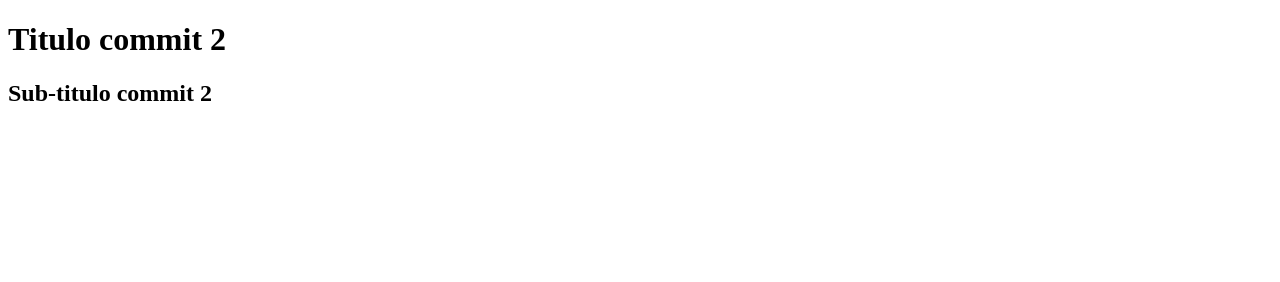
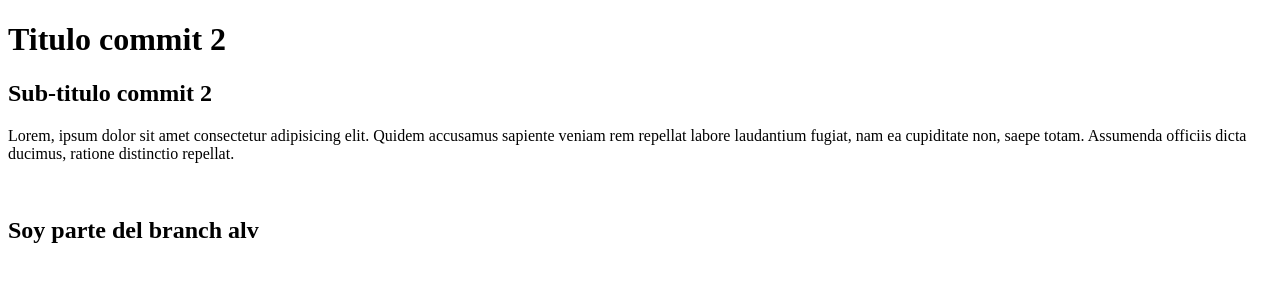
Before and after one commit to JesusEduardoCamargo/testgit, a plain HTML site: page index.html in a window 1280 px wide. Drawn offline with Linux system fonts and the light colour scheme.

Commit message:
soy el primer commit del primer branch

```diff
--- a/index.html
+++ b/index.html
@@ -9,5 +9,8 @@
 <body>
     <h1>Titulo commit 2</h1>
     <h2>Sub-titulo commit 2</h2>
+    <p>Lorem, ipsum dolor sit amet consectetur adipisicing elit. Quidem accusamus sapiente veniam rem repellat labore laudantium fugiat, nam ea cupiditate non, saepe totam. Assumenda officiis dicta ducimus, ratione distinctio repellat.</p>
+    <br>
+    <h2>Soy parte del branch alv</h2>
 </body>
 </html>
```
